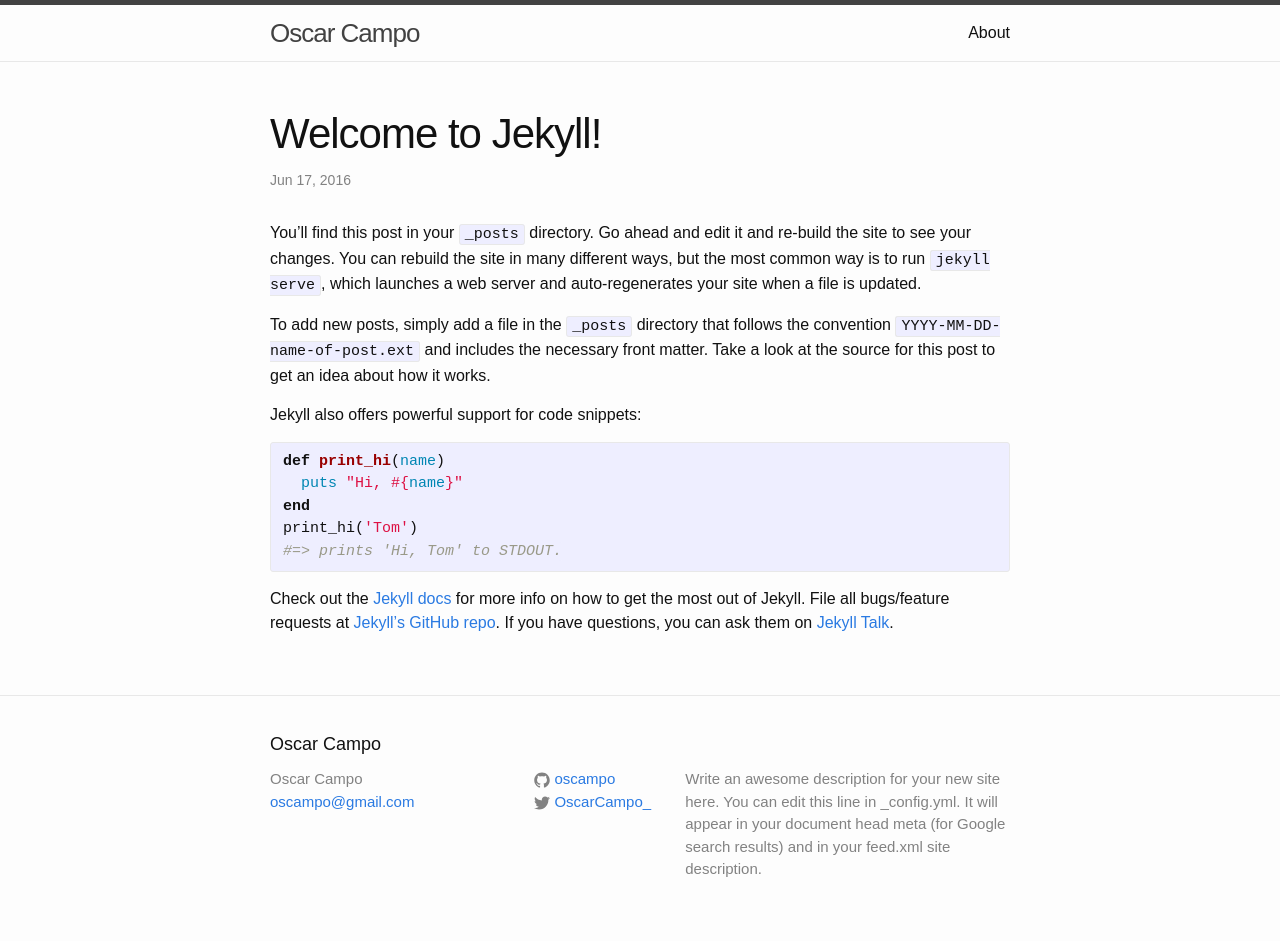
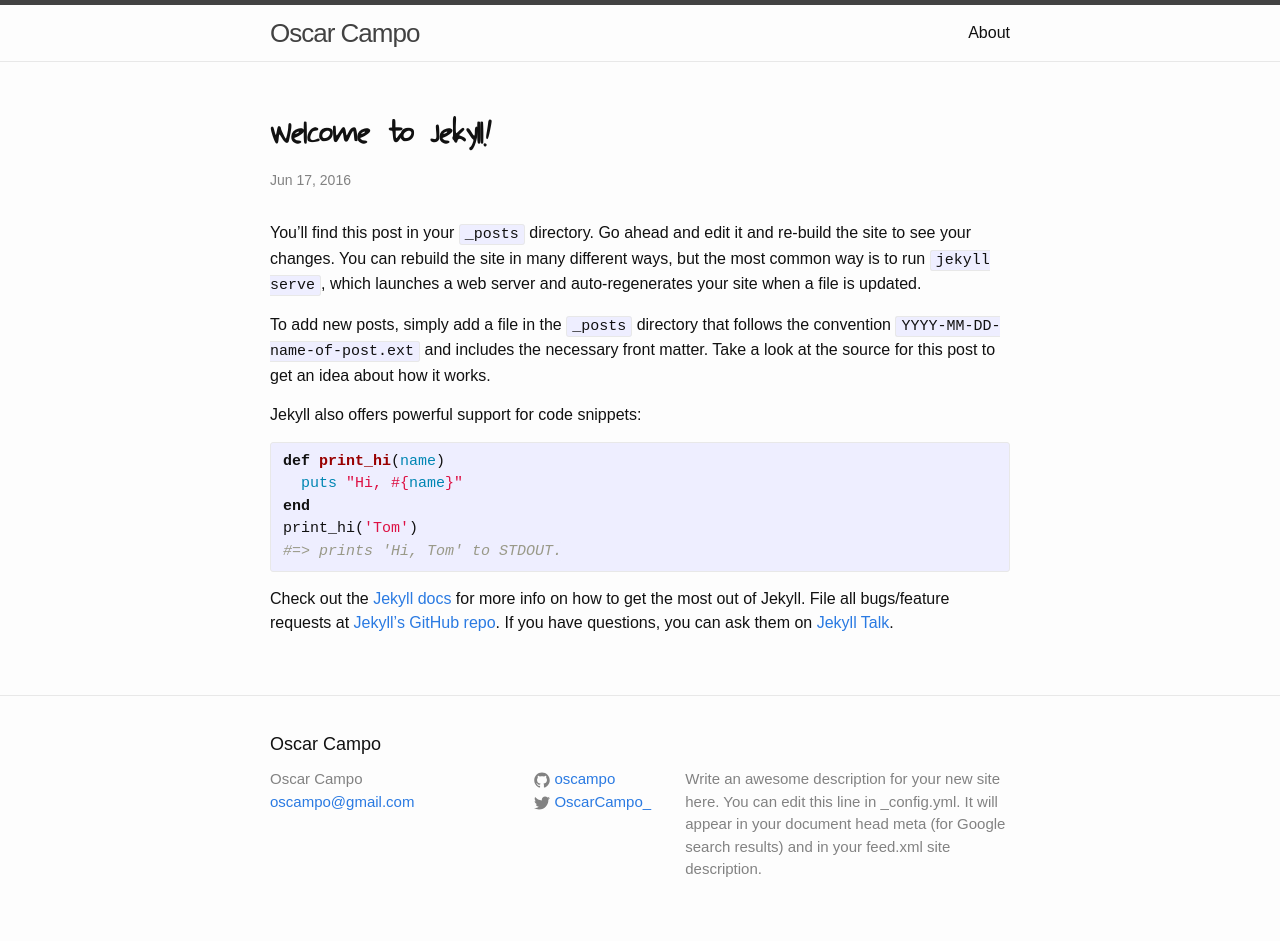
Before and after one commit to oscampo/oscampo.github.io, a Jekyll site: the page built from _posts/2016-06-17-welcome-to-jekyll.markdown, in a window 1280 px wide. Built offline with Jekyll 4.4.1, drawn with Linux system fonts in a browser that asks for light colours.

Commit message:
Update post.html

```diff
--- a/_layouts/post.html
+++ b/_layouts/post.html
@@ -4,7 +4,7 @@
 <article class="post" itemscope itemtype="http://schema.org/BlogPosting">
 
   <header class="post-header">
-    <h2 class="post-title" itemprop="name headline">{{ page.title }}</h2>
+    <h1 class="post-title" itemprop="name headline">{{ page.title }}</h1>
     <p class="post-meta"><time datetime="{{ page.date | date_to_xmlschema }}" itemprop="datePublished">{{ page.date | date: "%b %-d, %Y" }}</time>{% if page.author %} • <span itemprop="author" itemscope itemtype="http://schema.org/Person"><span itemprop="name">{{ page.author }}</span></span>{% endif %}</p>
   </header>
 
```
